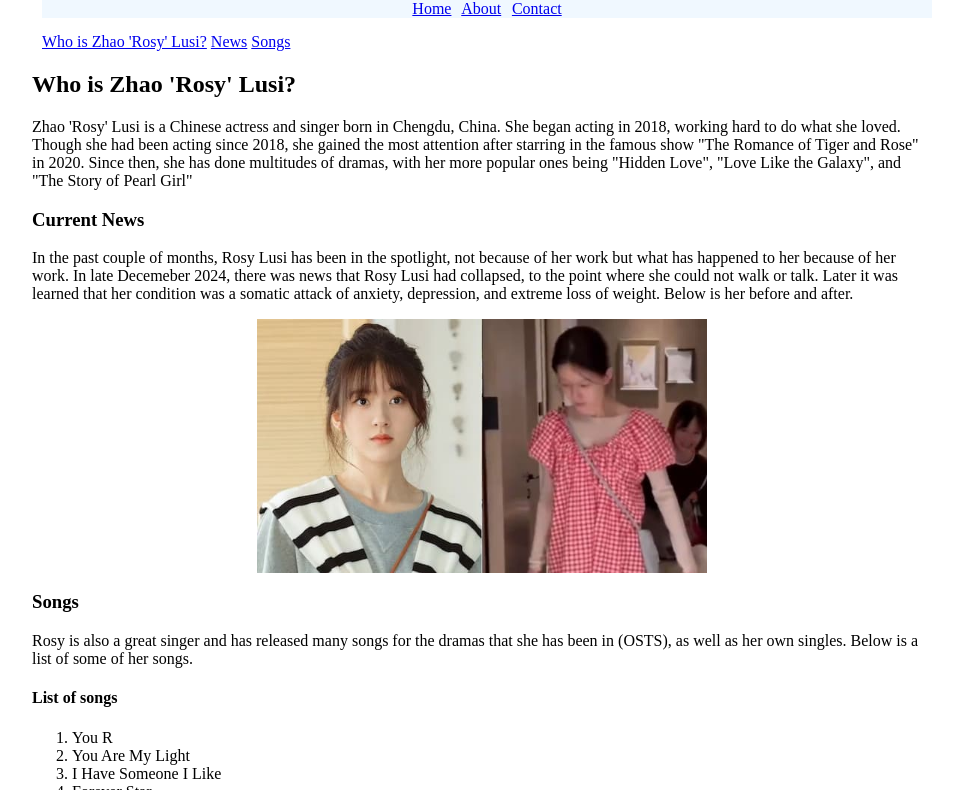
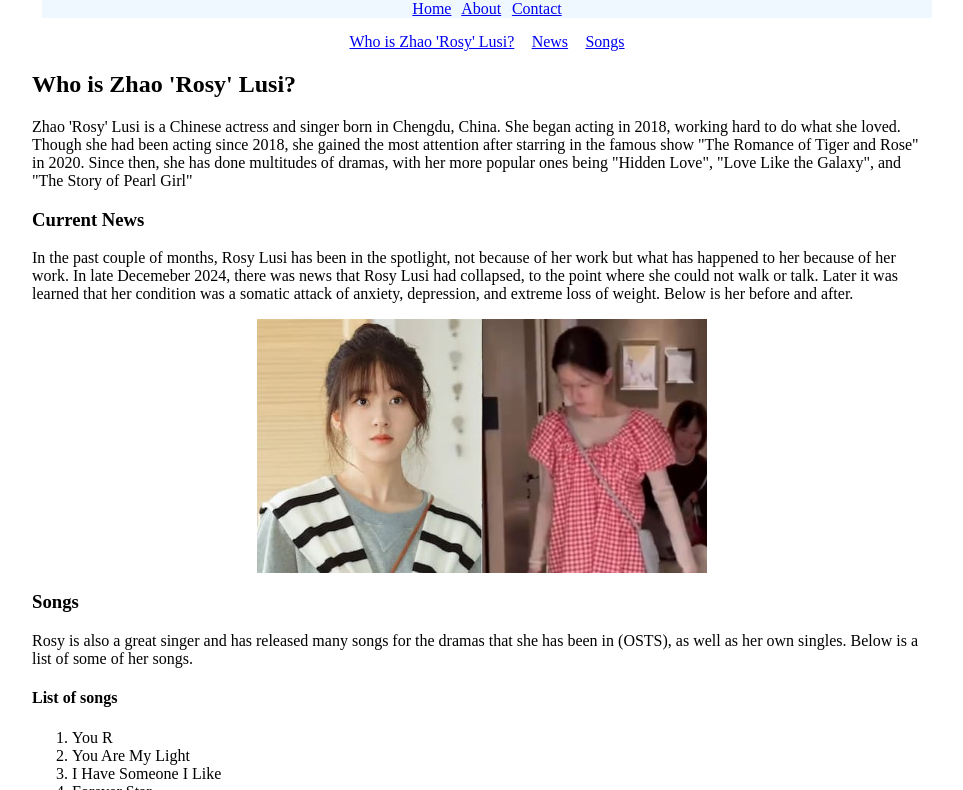
Before and after one commit to sanyasafi94/m4-hw4-safi-sanya, a plain HTML site: page index.html in a window 1280 px wide. Shown: the part 82-872 px from the top of the page, without its empty margins (158-1121 px from the left). Drawn offline with Linux system fonts and the light colour scheme.

Commit message:
css imputs

```diff
--- a/styles.css
+++ b/styles.css
@@ -24,7 +24,13 @@ nav.main{
     text-align: center;
 }
 
-nav.site{
+nav.site {
+    text-align: center;
+
+}
+
+nav.site a {
+    padding: 5pt;
 
 }
 
```
